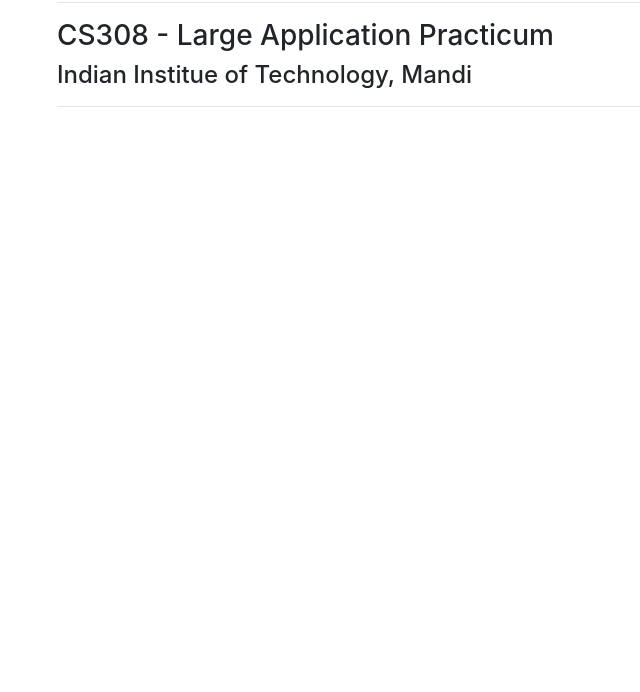
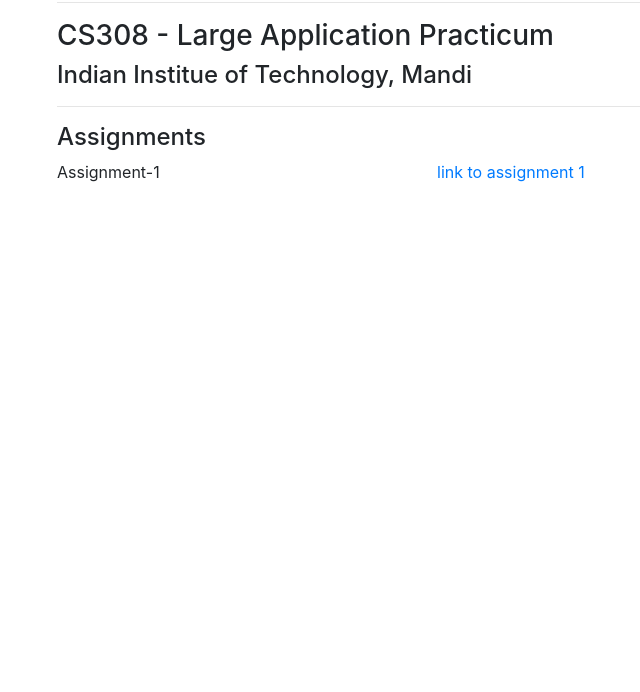
Before and after one commit to dipanshu231099/CS308, a plain HTML site: page docs/index.html in a window 1280 px wide. Shown: the part 108-800 px from the top of the page, without its empty margins (28-668 px from the left). Drawn offline with nearby package versions, Linux system fonts and the light colour scheme.

```diff
--- a/docs/index.html
+++ b/docs/index.html
@@ -21,7 +21,21 @@
                 <hr>
             </div>
         </div>
+
+        <div class="row">
+            <div class="col-sm-12">
+                <h4>Assignments</h4>
+            </div>
+
+            <div class="col-sm-4">
+                Assignment-1
+            </div>
+            <div class="col-sm-8">
+                <a href="#">link to assignment 1</a>
+            </div>
+        </div>
     </div>
+
 </body>
 <script src="https://stackpath.bootstrapcdn.com/bootstrap/4.5.2/js/bootstrap.min.js"></script>
 <script src="https://stackpath.bootstrapcdn.com/bootstrap/4.5.2/js/bootstrap.bundle.min.js"></script>
```
